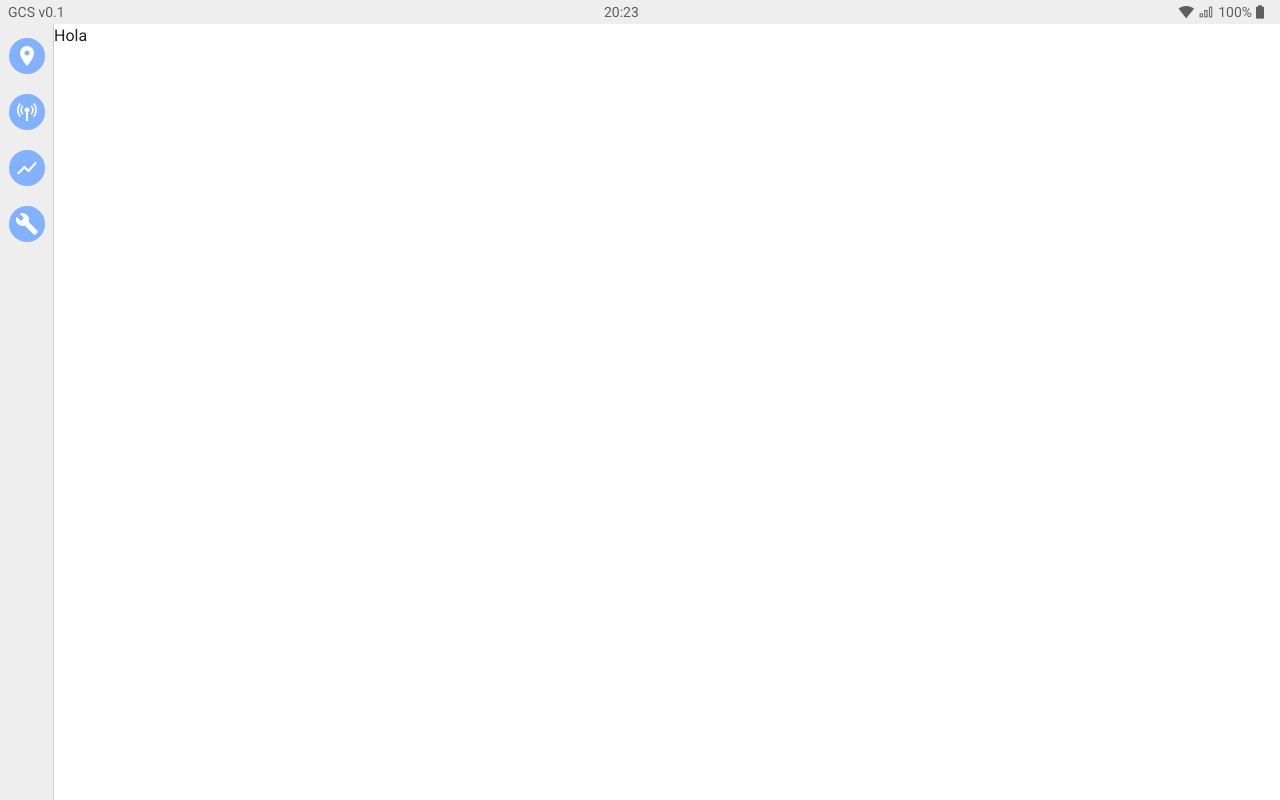
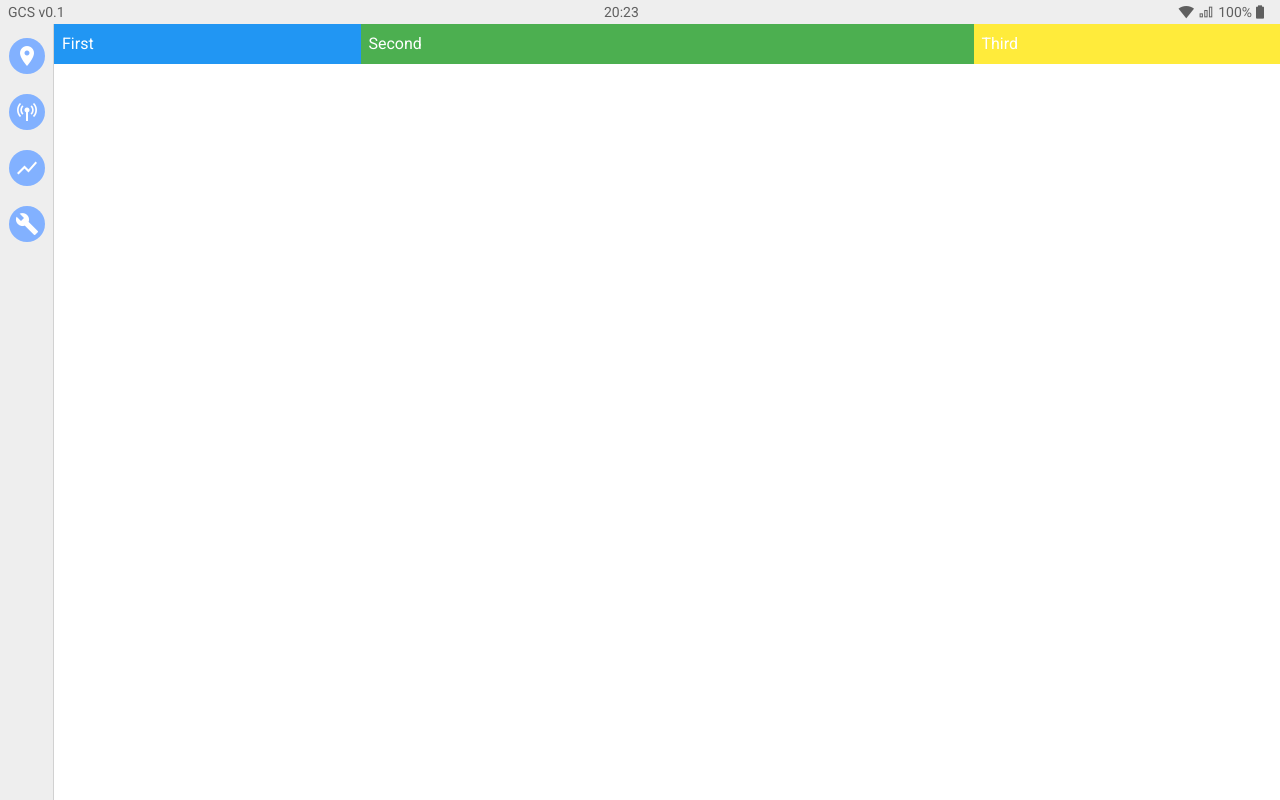
Before and after one commit to amorcar/gcs, a Vue app in the folder gcs/: page /#/ in a window 1280 px wide. Built offline with nearby package versions, Linux system fonts and the light colour scheme.

Commit message:
add three columns grid layout with colors for easy development

```diff
--- a/gcs/src/views/Home.vue
+++ b/gcs/src/views/Home.vue
@@ -1,15 +1,29 @@
 <template>
-  <p>Hola</p>
+  <v-row no-gutters>
+    <v-col>
+      <div class="d-block pa-2 blue white--text">
+        First
+      </div>
+    </v-col>
+    <v-col cols="6">
+      <div class="d-block pa-2 green white--text">
+        Second
+      </div>
+    </v-col>
+    <v-col>
+      <div class="d-block pa-2 yellow white--text">
+        Third
+      </div>
+    </v-col>
+  </v-row>
 </template>
 
 <script>
-  import HelloWorld from '../components/HelloWorld'
 
   export default {
     name: 'Home',
 
     components: {
-      HelloWorld,
     },
   }
 </script>
```
